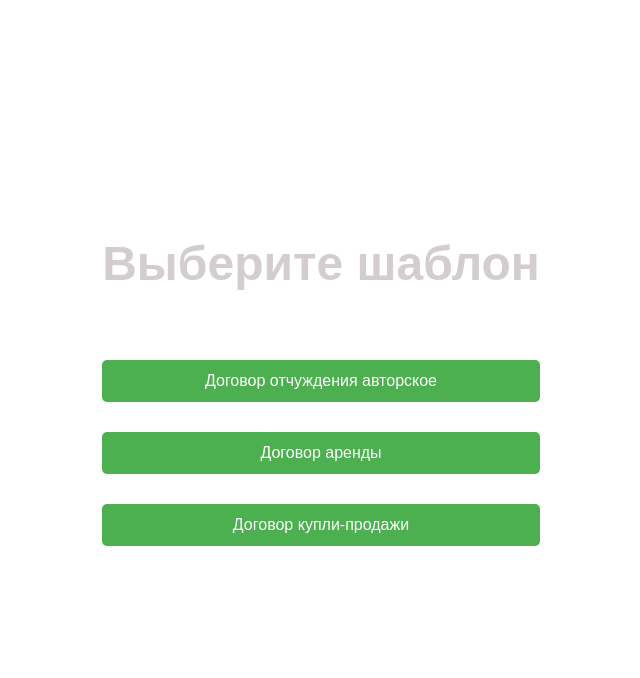
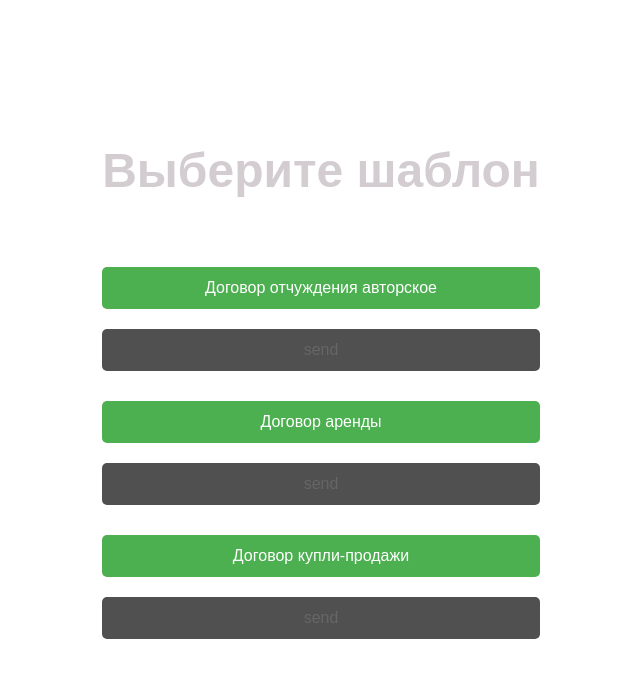
Before and after one commit to SanyaZolA/DocBuilder, a Vue app: page / in a window 1280 px wide. Shown: the top 678 px of the page, without its empty margins (319-959 px from the left). Built offline with nearby package versions, Linux system fonts and the light colour scheme.

Commit message:
v.0.0.5 test button disabled

```diff
--- a/src/components/DocumentList.vue
+++ b/src/components/DocumentList.vue
@@ -6,6 +6,7 @@
         <button @click="goToDocument(doc.internalName)" class="document-list__button">
           {{ doc.displayName }}
         </button>
+        <button class="document-list__button" type="button" disabled>send</button>
       </li>
     </ul>
   </div>
@@ -25,6 +26,25 @@ const goToDocument = (internalName: string) => {
 
 <style scoped>
 /* Стили для документа */
+
+button:disabled {
+  background-color: #515050;
+  color: #666;
+  animation: none;
+  transform: none;
+  background-color: none;
+  cursor: not-allowed;
+  pointer-events: none;
+}
+
+button:disabled:hover {
+  background-color: #ccc;
+  color: #3d3b3b;
+  animation: none;
+  transform: none;
+  background-color: none;
+}
+
 .document-list {
   padding: 20px;
   font-family: 'Arial', sans-serif;
```
